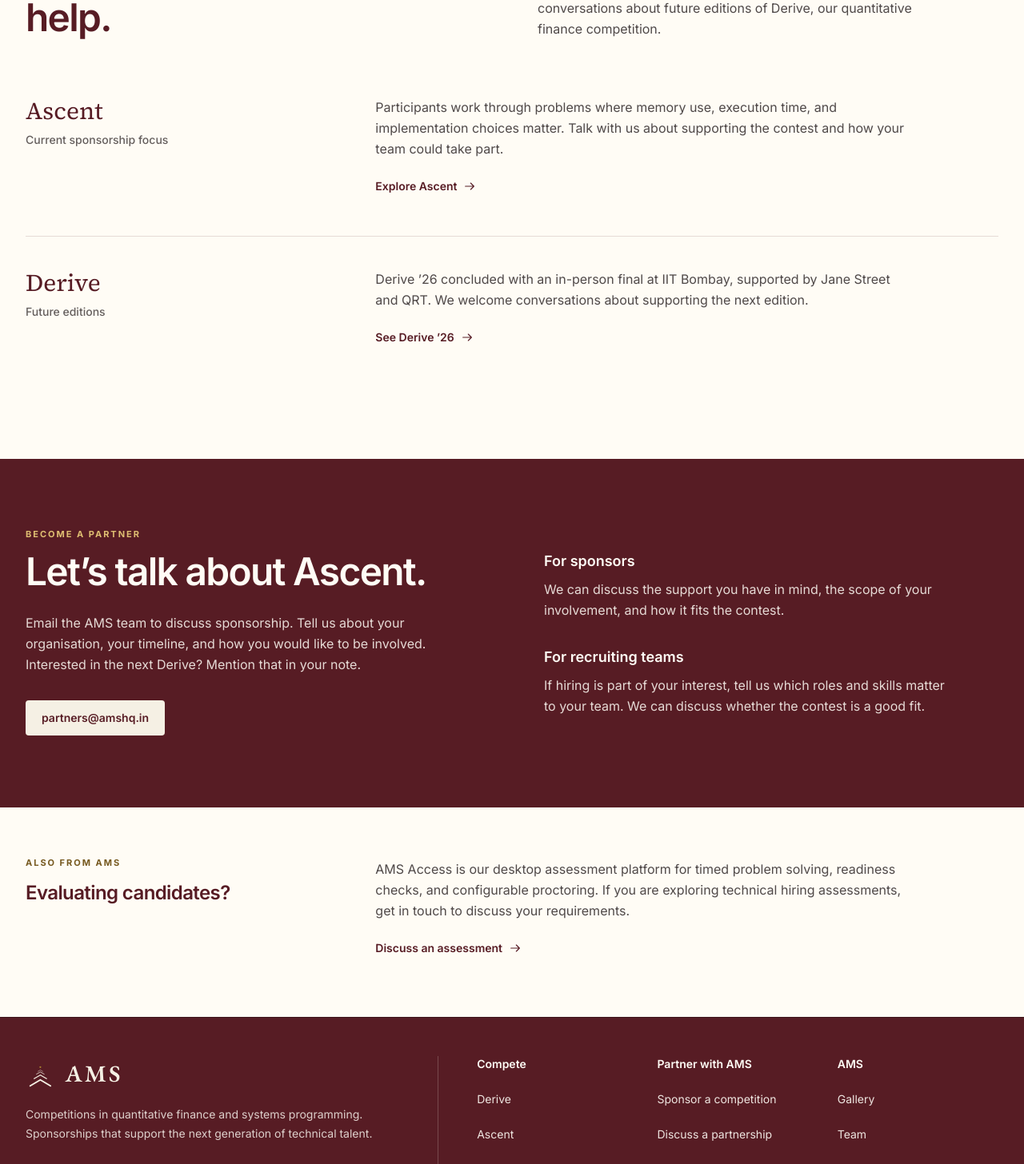
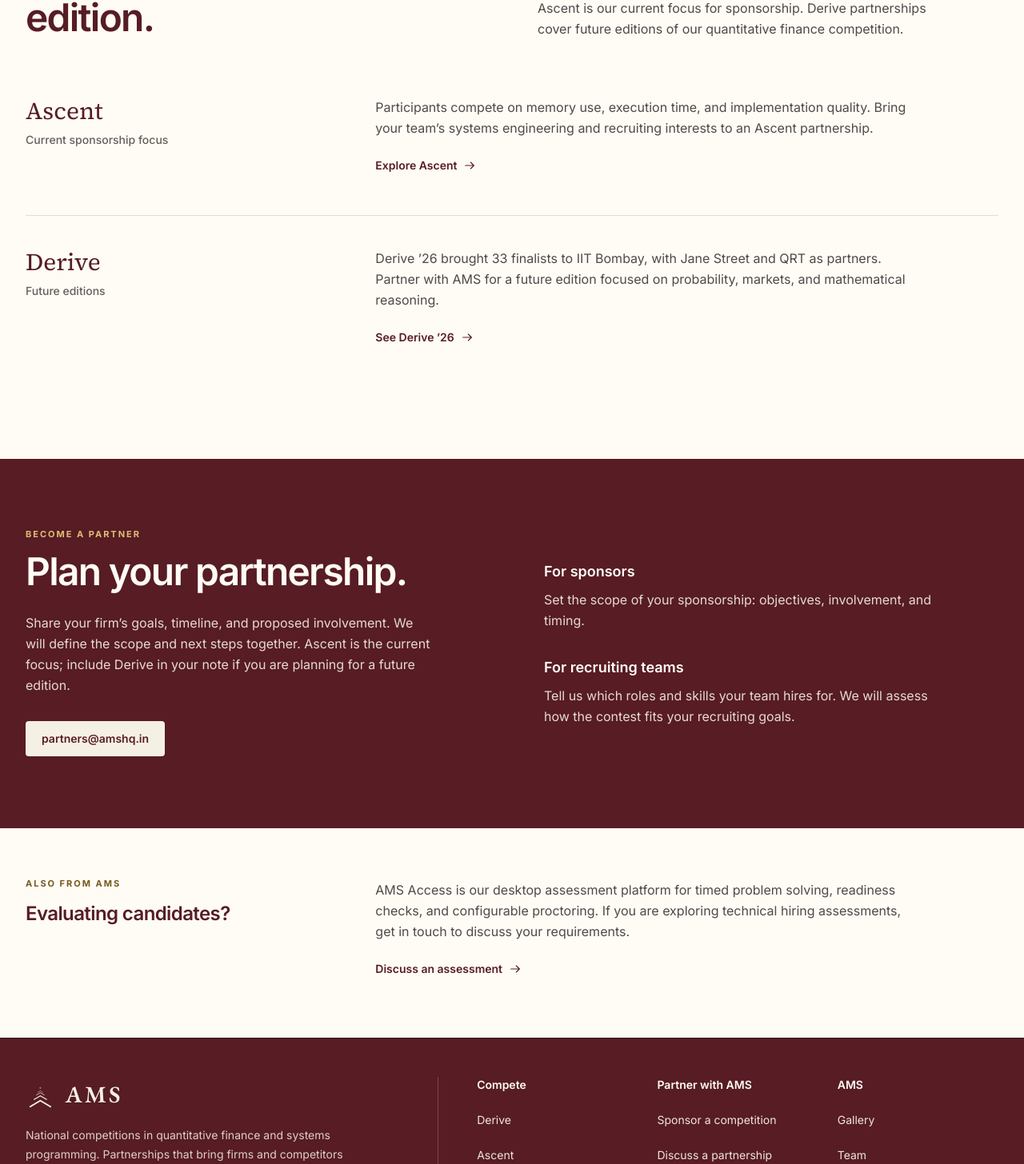
Before and after one commit to Algorithms-Mathematics-Society/ams-website, a Next.js app in the folder apps/web/: page /access in a window 1280 px wide. Shown: the part 894-2350 px from the top of the page at 80% size. Built offline with nearby package versions, Linux system fonts and the light colour scheme.

Commit message:
Make partnership copy confident and direct

```diff
--- a/apps/web/app/access/page.tsx
+++ b/apps/web/app/access/page.tsx
@@ -8,7 +8,7 @@
   title: "Hiring & partnerships: sponsor Ascent and Derive",
   alternates: { canonical: "/access" },
   description:
-    "Support AMS contests through sponsorship, with Ascent as our current focus and opportunities to discuss future Derive editions. Explore technical hiring assessments with AMS Access.",
+    "Partner with AMS on Ascent, our current sponsorship focus, or future Derive editions. Explore technical hiring assessments with AMS Access.",
 };
 
 export default function AccessPage() {
--- a/apps/web/content/access.ts
+++ b/apps/web/content/access.ts
@@ -1,7 +1,7 @@
 export const ACCESS_HERO = {
   eyebrow: "Hiring & partnerships",
   title: "Sponsor Ascent.",
-  body: "We are looking for partners for Ascent, our competition in C++, optimization, and performance engineering. Help support the contest and get to know the people taking part.",
+  body: "Ascent brings systems programmers together to compete on C++, optimization, and performance engineering. Partner with AMS on the next edition.",
   image: {
     src: "/images/derive26/full/finalists-meet-the-interviewers.webp",
     alt: "Derive finalists in conversation with interviewers at the IIT Bombay finals",
@@ -14,19 +14,19 @@
 export const ACCESS_FIRMS = {
   id: "sponsor",
   eyebrow: "Contest sponsorship",
-  title: "Where your support can help.",
-  body: "Ascent is our current sponsorship priority. We are also open to conversations about future editions of Derive, our quantitative finance competition.",
+  title: "Partner with the next edition.",
+  body: "Ascent is our current focus for sponsorship. Derive partnerships cover future editions of our quantitative finance competition.",
   opportunities: [
     {
       name: "Ascent",
       status: "Current sponsorship focus",
-      body: "Participants work through problems where memory use, execution time, and implementation choices matter. Talk with us about supporting the contest and how your team could take part.",
+      body: "Participants compete on memory use, execution time, and implementation quality. Bring your team’s systems engineering and recruiting interests to an Ascent partnership.",
       link: { label: "Explore Ascent", href: "/ascent" },
     },
     {
       name: "Derive",
       status: "Future editions",
-      body: "Derive ’26 concluded with an in-person final at IIT Bombay, supported by Jane Street and QRT. We welcome conversations about supporting the next edition.",
+      body: "Derive ’26 brought 33 finalists to IIT Bombay, with Jane Street and QRT as partners. Partner with AMS for a future edition focused on probability, markets, and mathematical reasoning.",
       link: { label: "See Derive ’26", href: "/derive" },
     },
   ],
@@ -35,8 +35,8 @@
 export const ACCESS_CONVERSATION = {
   id: "contact",
   eyebrow: "Become a partner",
-  title: "Let’s talk about Ascent.",
-  body: "Email the AMS team to discuss sponsorship. Tell us about your organisation, your timeline, and how you would like to be involved. Interested in the next Derive? Mention that in your note.",
+  title: "Plan your partnership.",
+  body: "Share your firm’s goals, timeline, and proposed involvement. We will define the scope and next steps together. Ascent is the current focus; include Derive in your note if you are planning for a future edition.",
   contact: {
     email: "partners@amshq.in",
     href: "mailto:partners@amshq.in?subject=Ascent%20sponsorship%20enquiry",
@@ -44,11 +44,11 @@
   topics: [
     {
       title: "For sponsors",
-      body: "We can discuss the support you have in mind, the scope of your involvement, and how it fits the contest.",
+      body: "Set the scope of your sponsorship: objectives, involvement, and timing.",
     },
     {
       title: "For recruiting teams",
-      body: "If hiring is part of your interest, tell us which roles and skills matter to your team. We can discuss whether the contest is a good fit.",
+      body: "Tell us which roles and skills your team hires for. We will assess how the contest fits your recruiting goals.",
     },
   ],
 } as const;
--- a/apps/web/content/cta.ts
+++ b/apps/web/content/cta.ts
@@ -2,7 +2,7 @@
 export const CLOSING_CTA = {
   eyebrow: "Take part",
   headline: "Your next challenge starts here.",
-  body: "Explore Ascent for systems programming, or help bring the competition to life as a sponsor.",
+  body: "Enter Ascent as a competitor, or partner with AMS on the next edition.",
   primary: { label: "Explore Ascent", href: "/ascent" },
   secondary: { label: "Discuss a partnership", href: "/access#contact" },
 } as const;
--- a/apps/web/content/institutionalOverview.ts
+++ b/apps/web/content/institutionalOverview.ts
@@ -8,7 +8,7 @@
   eyebrow: "Why AMS",
   title: "Good problems bring capable people together.",
   definition:
-    "AMS brings students and early-career talent together through national contests in quantitative reasoning and systems engineering. Sponsors help make these contests possible and connect with the people taking part.",
+    "AMS brings students and early-career talent together through national contests in quantitative reasoning and systems engineering. Firms partner with AMS to take part in these contests and meet the people behind the work.",
   image: {
     src: "/images/derive26/hero/finalists-meet-the-interviewers.webp",
     alt: "Derive finalists meeting interviewers from partner firms at IIT Bombay",
@@ -32,8 +32,8 @@
     },
     {
       number: "03",
-      title: "Support the next contest",
-      body: "We are seeking sponsors for Ascent and welcome conversations about future Derive editions.",
+      title: "Partner on the next edition",
+      body: "Ascent is our current sponsorship focus. Firms can also plan partnerships for future editions of Derive.",
     },
   ] satisfies readonly InstitutionalMandateItem[],
 } as const;
--- a/apps/web/content/products.ts
+++ b/apps/web/content/products.ts
@@ -35,7 +35,7 @@
     index: "03",
     name: "Partner with AMS",
     classification: "Competition sponsorship",
-    purpose: "Support Ascent and Derive, and meet students working on systems and quantitative problems.",
+    purpose: "Partner on Ascent or a future Derive edition, and meet people working on systems and quantitative problems.",
     evidence: "Current focus: Ascent '26 sponsorship",
     href: "/access",
   },
--- a/apps/web/content/site.ts
+++ b/apps/web/content/site.ts
@@ -8,7 +8,7 @@
 export const SITE = {
   name: "AMS",
   tagline:
-    "Competitions in quantitative finance and systems programming. Sponsorships that support the next generation of technical talent.",
+    "National competitions in quantitative finance and systems programming. Partnerships that bring firms and competitors together.",
   description:
     "AMS (Algorithms & Mathematics Society) runs Derive and Ascent, competitions in quantitative finance and systems programming. Explore our contests, people, and sponsorship opportunities.",
   legalName: "Algorithms & Mathematics Society",
```
Also changed, not shown: 1 other file (tests, documents, lock files or other folders).
